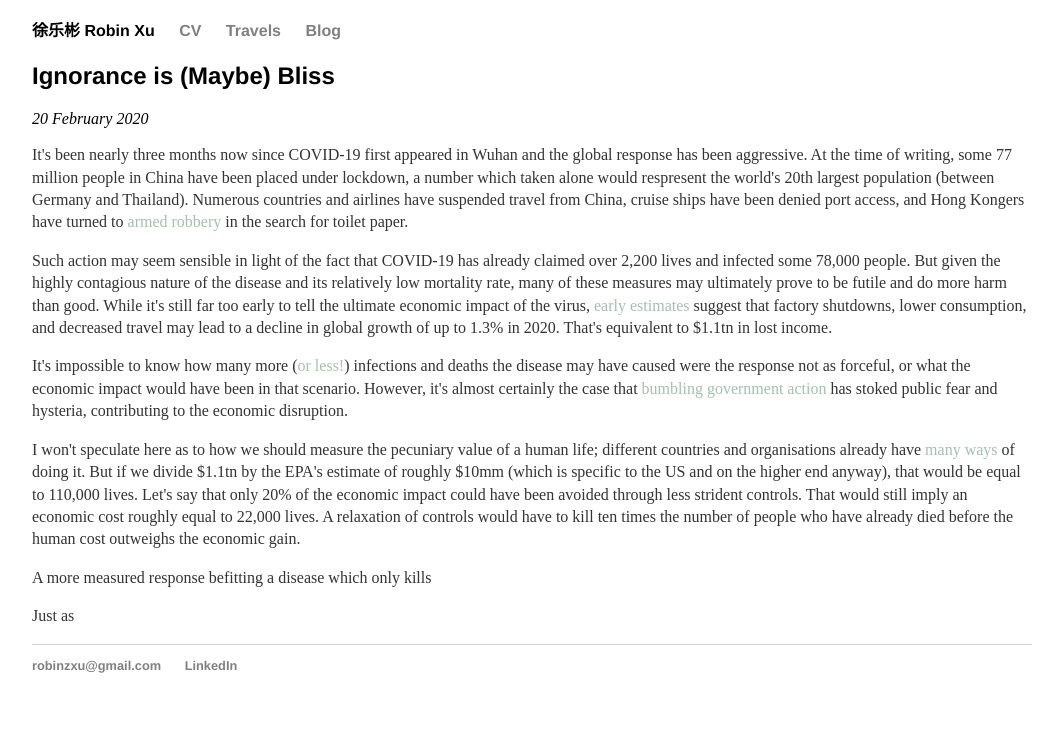
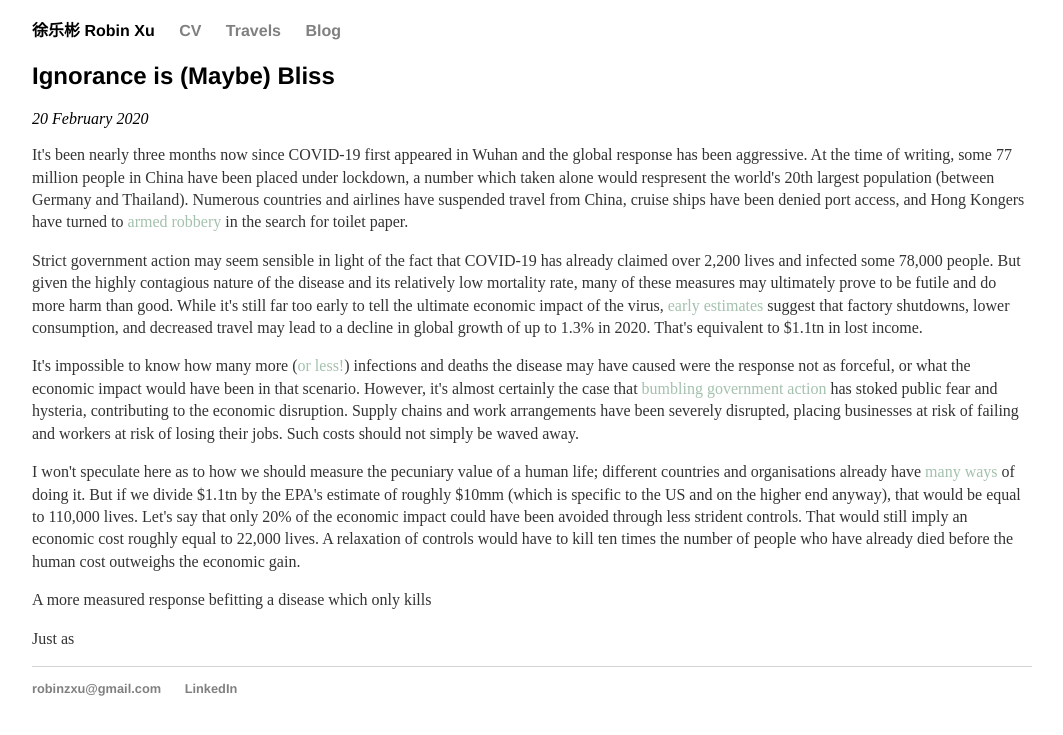
Before and after one commit to robinzxu/robinzxu.github.io, a Jekyll site: the page built from _posts/2020-02-20-ignorance-is-maybe-bliss.md, in a window 1280 px wide. Shown: the top 735 px of the page, without its empty margins (108-1171 px from the left). Built offline with Jekyll 4.4.1, drawn with Linux system fonts in a browser that asks for light colours.

Commit message:
Update 2020-02-20-ignorance-is-maybe-bliss.md

```diff
--- a/_posts/2020-02-20-ignorance-is-maybe-bliss.md
+++ b/_posts/2020-02-20-ignorance-is-maybe-bliss.md
@@ -6,9 +6,9 @@ date: 2020-02-20
 
 It\'s been nearly three months now since COVID-19 first appeared in Wuhan and the global response has been aggressive. At the time of writing, some 77 million people in China have been placed under lockdown, a number which taken alone would respresent the world\'s 20th largest population (between Germany and Thailand). Numerous countries and airlines have suspended travel from China, cruise ships have been denied port access, and Hong Kongers have turned to [armed robbery](https://www.scmp.com/news/hong-kong/law-and-crime/article/3050907/armed-gang-steals-hk1000-toilet-paper-coronavirus){:target="_blank" rel="noopener"} in the search for toilet paper.
 
-Such action may seem sensible in light of the fact that COVID-19 has already claimed over 2,200 lives and infected some 78,000 people. But given the highly contagious nature of the disease and its relatively low mortality rate, many of these measures may ultimately prove to be futile and do more harm than good. While it\'s still far too early to tell the ultimate economic impact of the virus, [early estimates](https://www.theguardian.com/world/2020/feb/19/coronavirus-could-cost-global-economy-1tn-in-lost-output){:target="_blank" rel="noopener"} suggest that factory shutdowns, lower consumption, and decreased travel may lead to a decline in global growth of up to 1.3% in 2020. That\'s equivalent to $1.1tn in lost income.
+Strict government action may seem sensible in light of the fact that COVID-19 has already claimed over 2,200 lives and infected some 78,000 people. But given the highly contagious nature of the disease and its relatively low mortality rate, many of these measures may ultimately prove to be futile and do more harm than good. While it\'s still far too early to tell the ultimate economic impact of the virus, [early estimates](https://www.theguardian.com/world/2020/feb/19/coronavirus-could-cost-global-economy-1tn-in-lost-output){:target="_blank" rel="noopener"} suggest that factory shutdowns, lower consumption, and decreased travel may lead to a decline in global growth of up to 1.3% in 2020. That\'s equivalent to $1.1tn in lost income.
 
-It\'s impossible to know how many more ([or less!](https://medium.com/@indica/how-japan-made-covid-19-worse-c97180df9c95){:target="_blank" rel="noopener"}) infections and deaths the disease may have caused were the response not as forceful, or what the economic impact would have been in that scenario. However, it\'s almost certainly the case that [bumbling government action](https://edition.cnn.com/asia/live-news/coronavirus-outbreak-01-28-20-intl-hnk/h_de6f7529da8c257da95ca55439097408){:target="_blank" rel="noopener"} has stoked public fear and hysteria, contributing to the economic disruption.
+It\'s impossible to know how many more ([or less!](https://medium.com/@indica/how-japan-made-covid-19-worse-c97180df9c95){:target="_blank" rel="noopener"}) infections and deaths the disease may have caused were the response not as forceful, or what the economic impact would have been in that scenario. However, it\'s almost certainly the case that [bumbling government action](https://edition.cnn.com/asia/live-news/coronavirus-outbreak-01-28-20-intl-hnk/h_de6f7529da8c257da95ca55439097408){:target="_blank" rel="noopener"} has stoked public fear and hysteria, contributing to the economic disruption. Supply chains and work arrangements have been severely disrupted, placing businesses at risk of failing and workers at risk of losing their jobs. Such costs should not simply be waved away.
 
 I won\'t speculate here as to how we should measure the pecuniary value of a human life; different countries and organisations already have [many](https://onlinelibrary.wiley.com/doi/pdf/10.1002/psb.1562){:target="_blank" rel="noopener"} [ways](https://www.bloomberg.com/graphics/2017-value-of-life/){:target="_blank" rel="noopener"} of doing it. But if we divide $1.1tn by the EPA\'s estimate of roughly $10mm (which is specific to the US and on the higher end anyway), that would be equal to 110,000 lives. Let\'s say that only 20% of the economic impact could have been avoided through less strident controls. That would still imply an economic cost roughly equal to 22,000 lives. A relaxation of controls would have to kill ten times the number of people who have already died before the human cost outweighs the economic gain.
 
```
